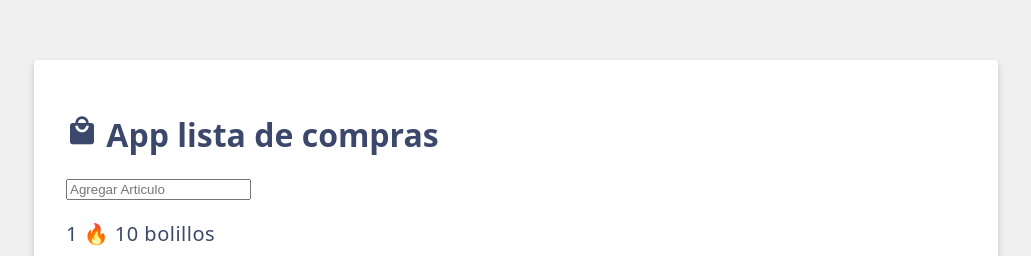
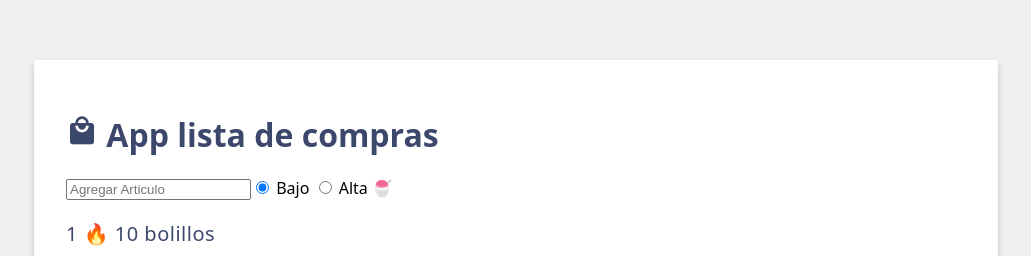
Before and after one commit to joselyn210596/DADM-2024B, a Vue app: page / in a window 1280 px wide. Shown: the part 168-424 px from the top of the page, without its empty margins (124-1155 px from the left). Built offline with nearby package versions, Linux system fonts and the light colour scheme.

Commit message:
⭐FEAT: App.vue Add radio buttons for priority

```diff
--- a/src/App.vue
+++ b/src/App.vue
@@ -9,6 +9,7 @@
 
 ]);
 const newItem =ref('');
+const newItemPriority= ref('low');
 </script>
 
 <template>
@@ -16,7 +17,17 @@
     <i class="material-icons shopping-cart-icon">local_mall </i>
     {{ header }}
 </h1>
-<input v-model="newItem" type="text"placeholder="Agregar Articulo">{{ newItem }}
+<input v-model="newItem" type="text"placeholder="Agregar Articulo">
+<!-- RADIO BUTTOS-->
+ <label>
+    <input type="radio" value="low" v-model="newItemPriority">
+    Bajo
+</label>
+ <label>
+    <input type="radio" value="high"  v-model="newItemPriority">
+    Alta
+</label>
+{{ newItemPriority == 'low' ? '🍧': '🔥'}}
 <ul>
  <li v-for="(item, i) in items" :key="item.id"> {{ i+1 }} {{ i%2==0?'🔥':'🛍' }} {{ item.label }}</li>
 </ul>
```
